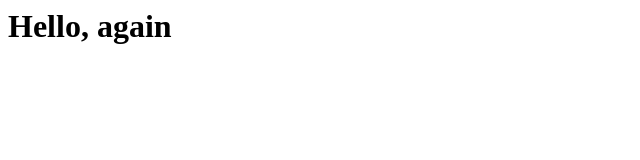
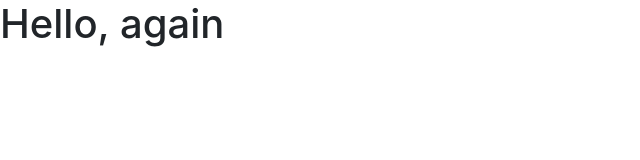
Before and after one commit to cdbaird/cdbaird.github.io, a plain HTML site: page index.html in a window 1280 px wide. Shown: the whole page, without its empty margins (0-640 px from the left). Drawn offline with nearby package versions, Linux system fonts and the light colour scheme.

Commit message:
add bootstrap links to index.html

```diff
--- a/index.html
+++ b/index.html
@@ -1,10 +1,26 @@
 <DOCTYPE! html>
-<html>
+<html lang=en>
 <head>
+	<!-- Required meta tags -->
+  <meta charset="utf-8">
+  <meta name="viewport" content="width=device-width, initial-scale=1, shrink-to-fit=no">
+
+  <!-- Load Bootstrap 4.1.1 CSS -->
+  <link rel="stylesheet" href="https://stackpath.bootstrapcdn.com/bootstrap/4.1.1/css/bootstrap.min.css" integrity="sha384-WskhaSGFgHYWDcbwN70/dfYBj47jz9qbsMId/iRN3ewGhXQFZCSftd1LZCfmhktB" crossorigin="anonymous">
+
+  <link href="styles/style.css" type="text/css" rel="stylesheet">
 </head>
 <header>
 </header>
 <body>
   <h1>Hello, again</h1>
+
+  <!-- Load Bootstrap JS -->
+  <script src="https://code.jquery.com/jquery-3.3.1.slim.min.js" integrity="sha384-q8i/X+965DzO0rT7abK41JStQIAqVgRVzpbzo5smXKp4YfRvH+8abtTE1Pi6jizo" crossorigin="anonymous">
+  </script>
+  <script src="https://cdnjs.cloudflare.com/ajax/libs/popper.js/1.14.3/umd/popper.min.js" integrity="sha384-ZMP7rVo3mIykV+2+9J3UJ46jBk0WLaUAdn689aCwoqbBJiSnjAK/l8WvCWPIPm49" crossorigin="anonymous">
+  </script>
+  <script src="https://stackpath.bootstrapcdn.com/bootstrap/4.1.1/js/bootstrap.min.js" integrity="sha384-smHYKdLADwkXOn1EmN1qk/HfnUcbVRZyYmZ4qpPea6sjB/pTJ0euyQp0Mk8ck+5T" crossorigin="anonymous">
+  </script>
 </body>
 </html>
```
